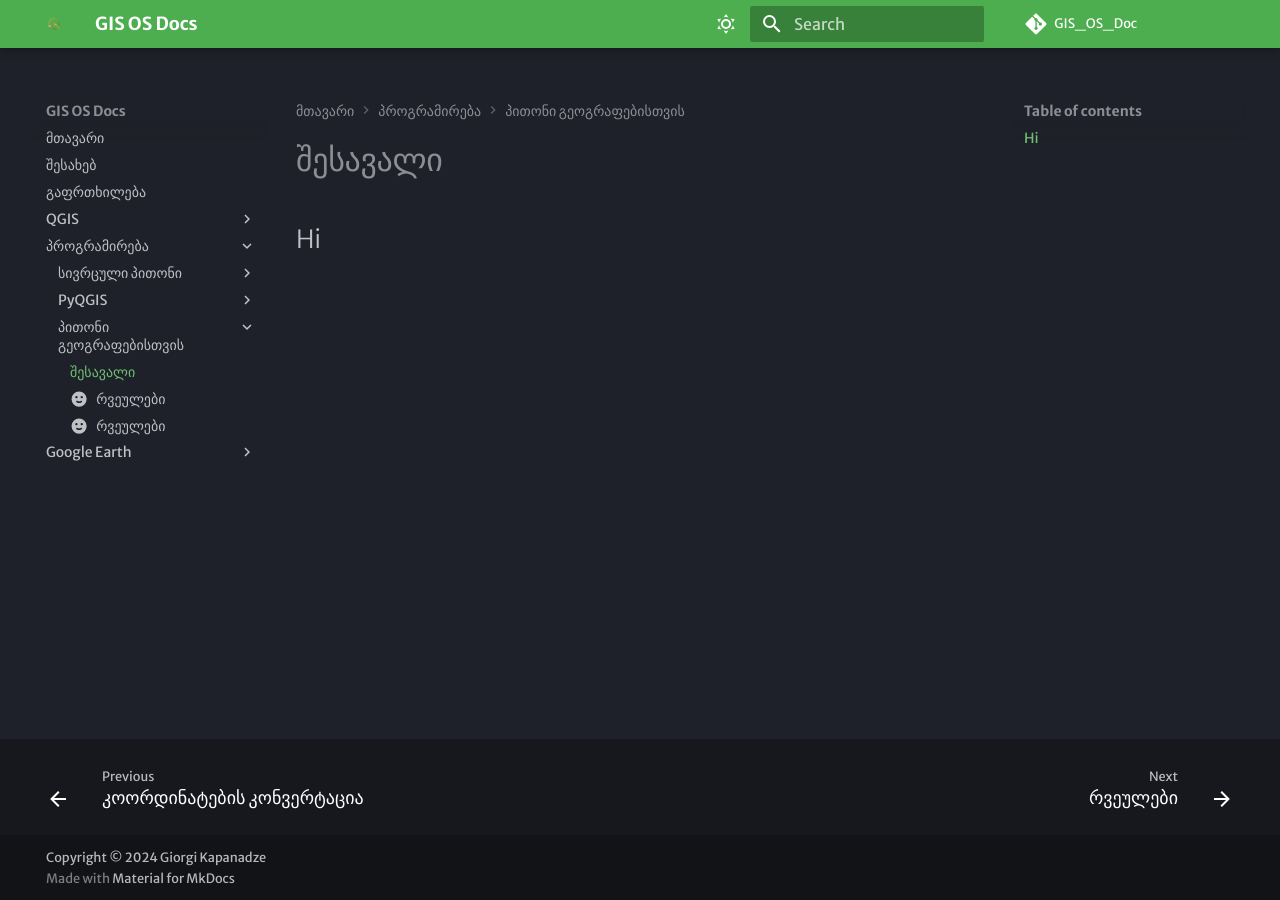
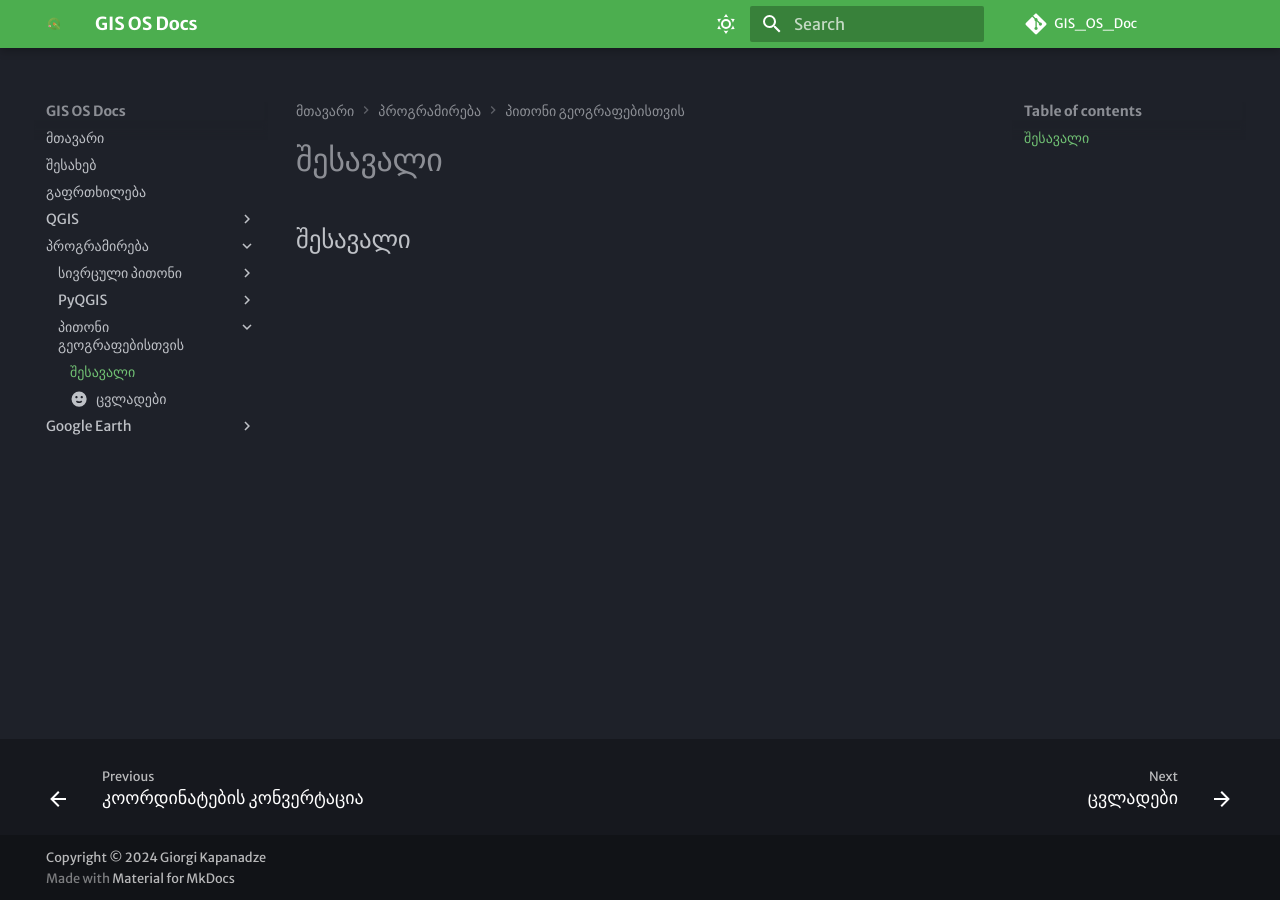
Before and after one commit to ezdanapak/GIS_OS_Doc, an MkDocs documentation site: the page built from docs/Programming/Python_for_geographers/intro.md, in a window 1280 px wide. Built offline with MkDocs 1.6.1 and Material for MkDocs 9.7.7, drawn with Linux system fonts in a browser that asks for light colours; some web fonts are replaced; comment, search, counter and statistics services are not loaded.

Commit message:
განახლდა დეტალები

```diff
--- a/docs/Programming/Python_for_geographers/intro.md
+++ b/docs/Programming/Python_for_geographers/intro.md
@@ -1 +1 @@
-## Hi
+## შესავალი
--- a/mkdocs.yml
+++ b/mkdocs.yml
@@ -150,7 +150,7 @@ nav:
         - 'კოორდინატების კონვერტაცია': './Programming/PyQGIS/PyQGIS_topics/PyQGIS_coordinates.md'
     - 'პითონი გეოგრაფებისთვის':
       - 'შესავალი': './Programming/Python_for_geographers/intro.md'
-      - 'რვეულები': './Programming/Python_for_geographers/notebooks/01_variables.md' #გადუბლირებულია
+      #- 'რვეულები': './Programming/Python_for_geographers/notebooks/01_variables.md' #გადუბლირებულია
       - 'ცვლადები': './Programming/Python_for_geographers/notebooks/01_variables.md'
   - 'Google Earth':
     - 'GEE md': './GoogleEarth/GE.md'
```
Also changed, not shown: docs/Programming/Python_for_geographers/notebooks/01_variables.md (+0 -4 lines), docs/Programming/Python_for_geographers/notebooks/01_variables.ipynb (deleted).
